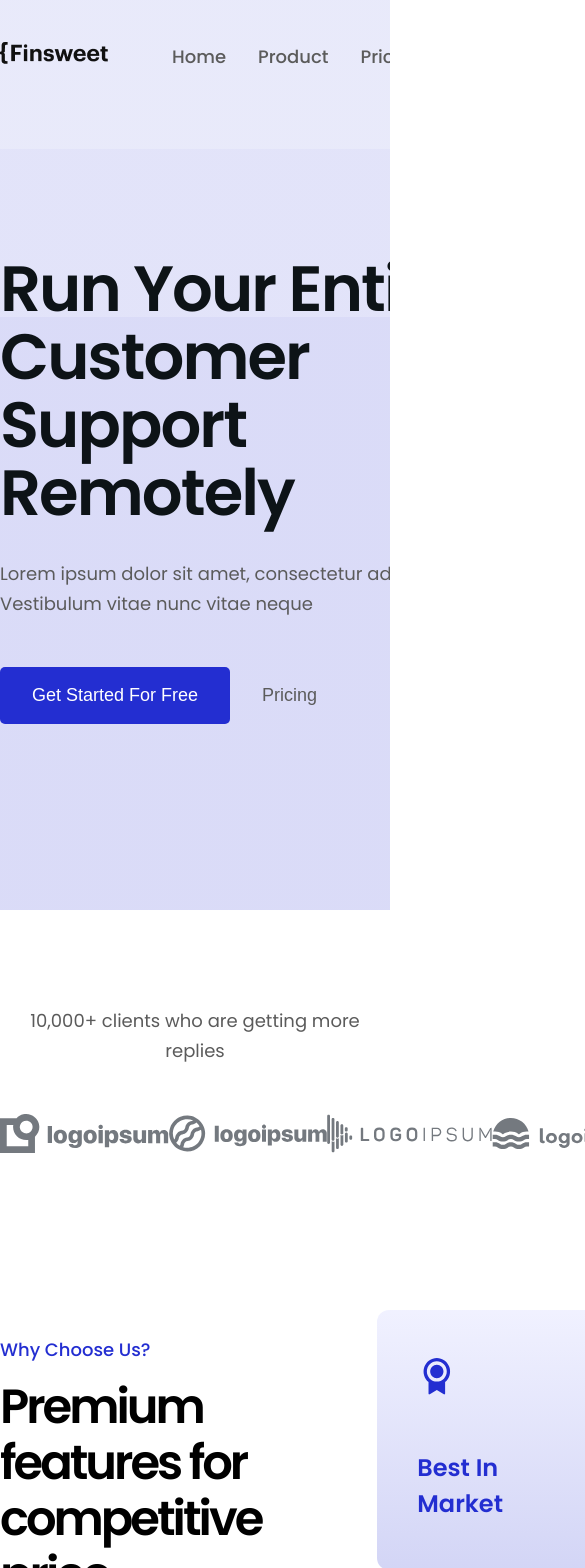
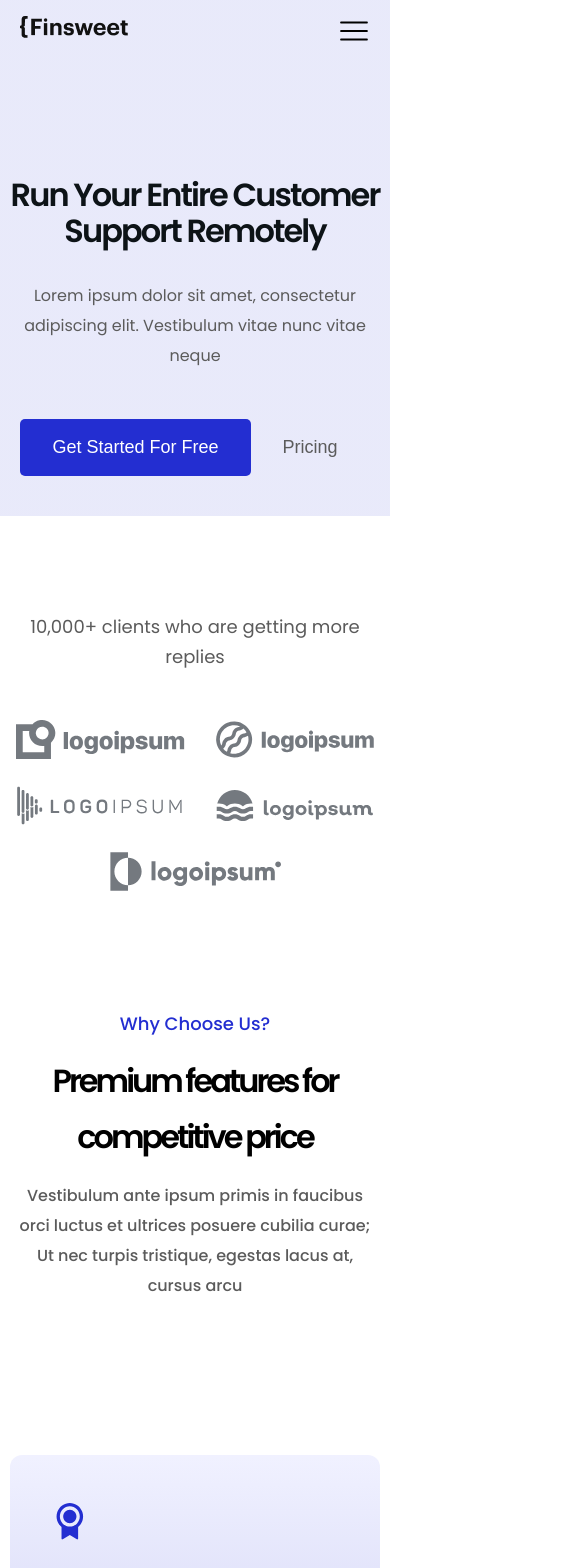
Before and after one commit to Kiguradze/Finsweet-Template1, a React (Vite) app: page / in a window 390 px wide. Shown: the top 1568 px of the page, 585 px wide, since content can reach past the window. Built offline with nearby package versions, Linux system fonts and the light colour scheme.

Commit message:
update styles

```diff
--- a/package.json
+++ b/package.json
@@ -15,6 +15,7 @@
   "dependencies": {
     "react": "^18.2.0",
     "react-dom": "^18.2.0",
+    "react-icons": "^4.12.0",
     "swiper": "^11.0.4"
   },
   "devDependencies": {
--- a/src/components/featureCard/featureCard.css
+++ b/src/components/featureCard/featureCard.css
@@ -47,3 +47,6 @@
 .feature-card a:hover svg {
   transform: translateX(10px);
 }
+
+@media screen and (max-width: 560px) {
+}
--- a/src/components/header/Header.jsx
+++ b/src/components/header/Header.jsx
@@ -1,12 +1,58 @@
+import { useState } from "react";
+import { IoIosClose } from "react-icons/io";
 import Nav from "./nav/Nav";
 import "./header.css";
 import heroImage from "../../assets/heroImage.png";
 
 const Header = () => {
+  const [isActive, setIsActive] = useState(false);
+
+  const handleClick = () => {
+    setIsActive(!isActive);
+  };
+
   return (
     <div className="header">
       <div className="container">
-        <Nav />
+        <div className={`menu ${isActive ? "isActive" : ""}`}>
+          <nav className="menu-items">
+            <ul className="menu-list">
+              <li className="menu-list-item">
+                <a className="menu-link" href="#">
+                  Home
+                </a>
+              </li>
+              <li className="menu-list-item">
+                <a className="menu-link" href="#">
+                  Product
+                </a>
+              </li>
+              <li className="menu-list-item">
+                <a className="menu-link" href="#">
+                  Pricing
+                </a>
+              </li>
+              <li className="menu-list-item">
+                <a className="menu-link" href="#">
+                  About Us
+                </a>
+              </li>
+              <li className="menu-list-item">
+                <a className="menu-link" href="#">
+                  Contact
+                </a>
+              </li>
+              <li className="menu-list-item">
+                <a className="menu-link" href="#">
+                  Blog
+                </a>
+              </li>
+            </ul>
+          </nav>
+          <IoIosClose onClick={handleClick} className="close" />
+        </div>
+
+        <Nav handleClick={handleClick} active={isActive} />
 
         <div className="hero-section">
           <div className="hero-text">
@@ -25,8 +71,8 @@ const Header = () => {
           <div className="hero-img">
             <img src={heroImage} alt="hero section image" />
           </div>
-          <div className="hero-background"></div>
-          <div className="hero-background2"></div>
+          <div className="background hero-background"></div>
+          <div className="background hero-background2"></div>
         </div>
       </div>
     </div>
--- a/src/components/header/header.css
+++ b/src/components/header/header.css
@@ -3,6 +3,41 @@
   background: linear-gradient(rgba(35, 46, 209, 0.1), rgba(35, 46, 209, 0.1));
   position: relative;
   overflow: hidden;
+}
+
+.menu {
+  width: 100%;
+  height: 100%;
+  align-items: flex-start;
+  justify-content: space-between;
+  position: fixed;
+  top: 0;
+  left: 0;
+  transform: translateX(-100%);
+  z-index: 1;
+  background-color: black;
+
+  transition: all 0.3s;
+}
+
+.close {
+  color: white;
+  font-size: 64px;
+  cursor: pointer;
+}
+
+.isActive {
+  display: flex;
+  transform: translateX(0);
+}
+
+.menu-list-item {
+  font-size: 48px;
+}
+
+.menu-link {
+  text-decoration: none;
+  color: white;
 }
 
 .hero-section {
@@ -13,7 +48,7 @@
 }
 
 .hero-text {
-  width: 585px;
+  max-width: 585px;
 }
 
 .hero-text h1 {
@@ -25,7 +60,7 @@
 }
 
 .hero-text p {
-  width: 513px;
+  max-width: 513px;
   margin-top: 32px;
   color: #5b5b5b;
   font-size: 18px;
@@ -84,3 +119,56 @@
   background: rgba(35, 46, 209, 0.03);
   z-index: -2;
 }
+
+@media screen and (max-width: 1362px) {
+  .header {
+    height: fit-content;
+  }
+  .hero-section {
+    flex-wrap: wrap;
+    flex-direction: column;
+  }
+
+  .hero-text {
+    display: flex;
+    flex-direction: column;
+    align-items: center;
+    margin-bottom: 40px;
+  }
+
+  .hero-text h1 {
+    text-align: center;
+  }
+
+  .hero-img {
+    transform: translateX(0);
+  }
+}
+
+@media screen and (max-width: 768px) {
+  .hero-text h1 {
+    font-size: 32px;
+    line-height: 36px;
+  }
+
+  .hero-text p {
+    font-size: 16px;
+    text-align: center;
+  }
+
+  .hero-img {
+    display: none;
+  }
+
+  .background {
+    display: none;
+  }
+}
+
+@media screen and (max-width: 375px) {
+  .buttons {
+    width: 100%;
+    display: flex;
+    flex-direction: column;
+  }
+}
--- a/src/components/header/nav/Nav.jsx
+++ b/src/components/header/nav/Nav.jsx
@@ -1,7 +1,8 @@
 import "./nav.css";
 import logo from "../../../assets/logo.png";
+import { RxHamburgerMenu } from "react-icons/rx";
 
-const Nav = () => {
+const Nav = ({ handleClick, active }) => {
   return (
     <nav>
       <div className="left-row">
@@ -43,6 +44,10 @@ const Nav = () => {
         </ul>
       </div>
 
+      <RxHamburgerMenu
+        className={`hamburger ${active ? "isActive" : ""}`}
+        onClick={handleClick}
+      />
       <div className="right-row">
         <button>Clone Project</button>
       </div>
--- a/src/components/header/nav/nav.css
+++ b/src/components/header/nav/nav.css
@@ -2,6 +2,12 @@ nav {
   display: flex;
   align-items: center;
   justify-content: space-between;
+}
+
+.hamburger {
+  display: none;
+  font-size: 32px;
+  cursor: pointer;
 }
 
 .left-row {
@@ -60,3 +66,37 @@ nav button:hover {
   background-color: rgba(35, 46, 209, 0.4);
   color: white;
 }
+
+@media screen and (max-width: 940px) {
+  nav {
+    display: block;
+  }
+
+  .left-row {
+    gap: 32px;
+  }
+
+  .nav-list {
+    gap: 16px;
+  }
+
+  .right-row {
+    display: none;
+  }
+}
+
+@media screen and (max-width: 768px) {
+  nav {
+    padding: 0 10px;
+
+    display: flex;
+  }
+
+  .hamburger {
+    display: block;
+  }
+
+  .nav-list {
+    display: none;
+  }
+}
--- a/src/index.css
+++ b/src/index.css
@@ -15,4 +15,11 @@ body {
 .container {
   max-width: 1440px;
   margin: 0 auto;
+  padding: 0 10px;
 }
+
+/* @media screen and (max-width: 768px) {
+  .container {
+    padding: 0 10px;
+  }
+} */
--- a/src/pages/homePage/Home.jsx
+++ b/src/pages/homePage/Home.jsx
@@ -14,9 +14,9 @@ const Home = () => {
       <LogoSection />
       <WhySection />
       <ImageSection />
-      <Features />
+      {/* <Features />
       <Testimonials />
-      <Faq />
+      <Faq /> */}
     </>
   );
 };
--- a/src/pages/homePage/WhySection.jsx
+++ b/src/pages/homePage/WhySection.jsx
@@ -15,7 +15,7 @@ const WhySection = () => {
         </div>
 
         <div className="why-right">
-          <div className="first-row">
+          <div className="row first-row">
             <div className="why-box why-box1">
               <svg
                 width="40"
@@ -56,7 +56,7 @@ const WhySection = () => {
               </p>
             </div>
           </div>
-          <div className="second-row">
+          <div className="row second-row">
             <div className="why-box why-box3">
               <svg
                 width="48"
--- a/src/pages/homePage/imageSection.css
+++ b/src/pages/homePage/imageSection.css
@@ -42,3 +42,41 @@
   font-weight: 500;
   color: rgba(255, 255, 255, 1);
 }
+
+@media screen and (max-width: 1400px) {
+  .content-block {
+    width: 100%;
+    height: fit-content;
+    padding: 32px;
+    bottom: 0;
+    transform: translateX(0);
+    justify-content: space-around;
+    gap: 32px;
+  }
+
+  .content-block h1 {
+    font-size: 36px;
+    line-height: 30px;
+  }
+
+  .content-block p {
+    font-size: 16px;
+    line-height: 20px;
+  }
+}
+
+@media screen and (max-width: 768px) {
+  .image-section {
+    height: auto;
+    background-image: none;
+  }
+  .content-block {
+    position: static;
+    flex-direction: column;
+  }
+
+  .content-block h1,
+  .content-block p {
+    width: auto;
+  }
+}
--- a/src/pages/homePage/logoSection.css
+++ b/src/pages/homePage/logoSection.css
@@ -12,6 +12,7 @@
 
 .logos {
   display: flex;
+  flex-wrap: wrap;
   align-items: center;
   justify-content: space-between;
 }
@@ -24,3 +25,10 @@
 .logo:hover svg path {
   fill: rgba(57, 65, 73, 1);
 }
+
+@media screen and (max-width: 940px) {
+  .logos {
+    justify-content: space-around;
+    gap: 20px;
+  }
+}
--- a/src/pages/homePage/whySection.css
+++ b/src/pages/homePage/whySection.css
@@ -1,6 +1,6 @@
 .why-section {
   max-width: 1176px;
-  height: 590px;
+  min-height: 590px;
   margin: 112px auto 0 auto;
 }
 
@@ -13,7 +13,7 @@
 }
 
 .why-left {
-  width: calc(1176px - 552px);
+  max-width: calc(1176px - 552px);
   display: flex;
   flex-direction: column;
   gap: 16px;
@@ -146,3 +146,39 @@
 .why-box4 p {
   color: rgba(242, 76, 39, 1);
 }
+
+@media screen and (max-width: 1150px) {
+  .why-section .container {
+    flex-direction: column;
+  }
+}
+
+@media screen and (max-width: 560px) {
+  .why-left {
+    align-items: center;
+    text-align: center;
+  }
+
+  .why-left h1 {
+    font-size: 32px;
+  }
+
+  .why-left p {
+    font-size: 16px;
+  }
+
+  .why-right {
+    width: 100%;
+    align-items: center;
+  }
+
+  .row {
+    width: 100%;
+    flex-direction: column;
+    row-gap: 32px;
+  }
+
+  .why-box {
+    width: 100%;
+  }
+}
```
Also changed, not shown: 1 other file (tests, documents, lock files or other folders).
